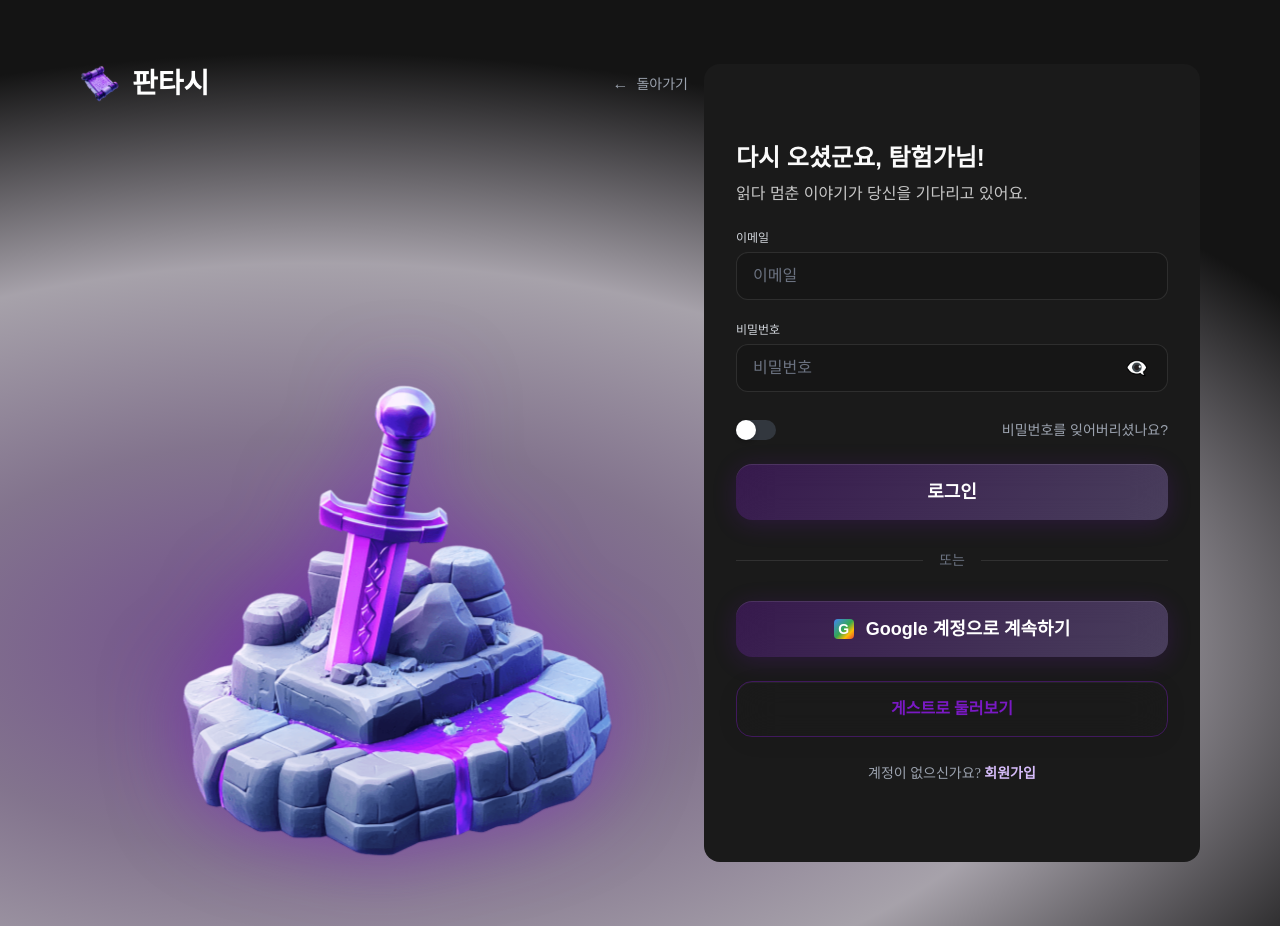
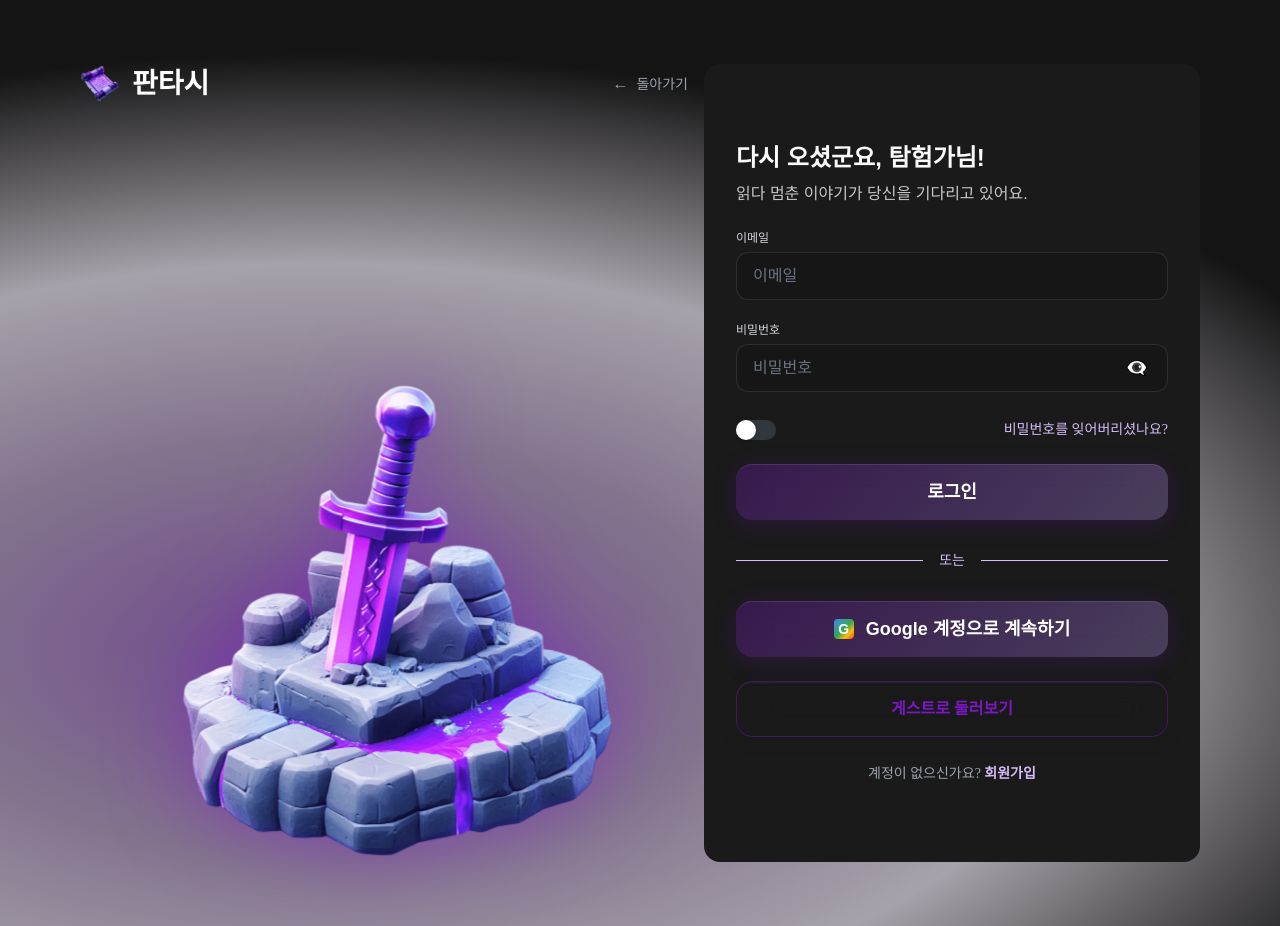
Before and after one commit to Fanta-Poem/Fanta-Poem_frontend, a Next.js app: page /login in a window 1280 px wide. Built offline with nearby package versions, Linux system fonts and the light colour scheme.

Commit message:
style :: lightprimary 컬러 변경

```diff
--- a/app/login/style.ts
+++ b/app/login/style.ts
@@ -308,16 +308,15 @@ export const HiddenCheckbox = styled.input`
 `;
 
 export const ForgotText = styled.a`
-  font-family: "IM_Hyemin", sans-serif;
+  font-family: "IM_Hyemin";
   font-size: 14px;
   line-height: 20px;
-  color: #9ca3af;
+  color: var(--light-primary);
   text-decoration: none;
   cursor: pointer;
   transition: color 0.3s ease;
-
   &:hover {
-    color: var(--primary);
+    text-decoration: underline;
   }
 `;
 
@@ -365,15 +364,15 @@ export const DividerSection = styled.div`
 
 export const DividerLine = styled.div`
   flex: 1;
-  height: 1px;
-  background: rgba(255, 255, 255, 0.1);
+  height: 0.5px;
+  background: var(--light-primary);
 `;
 
 export const DividerText = styled.span`
   font-family: "IM_Hyemin", sans-serif;
   font-size: 14px;
   line-height: 17px;
-  color: #6b7280;
+  color: var(--light-primary);
 `;
 
 export const GoogleBtn = styled.button`
@@ -475,7 +474,6 @@ export const SignupLinkText = styled.span`
   transition: color 0.3s ease;
 
   &:hover {
-    color: #9333ea;
     text-decoration: underline;
   }
 `;
```
